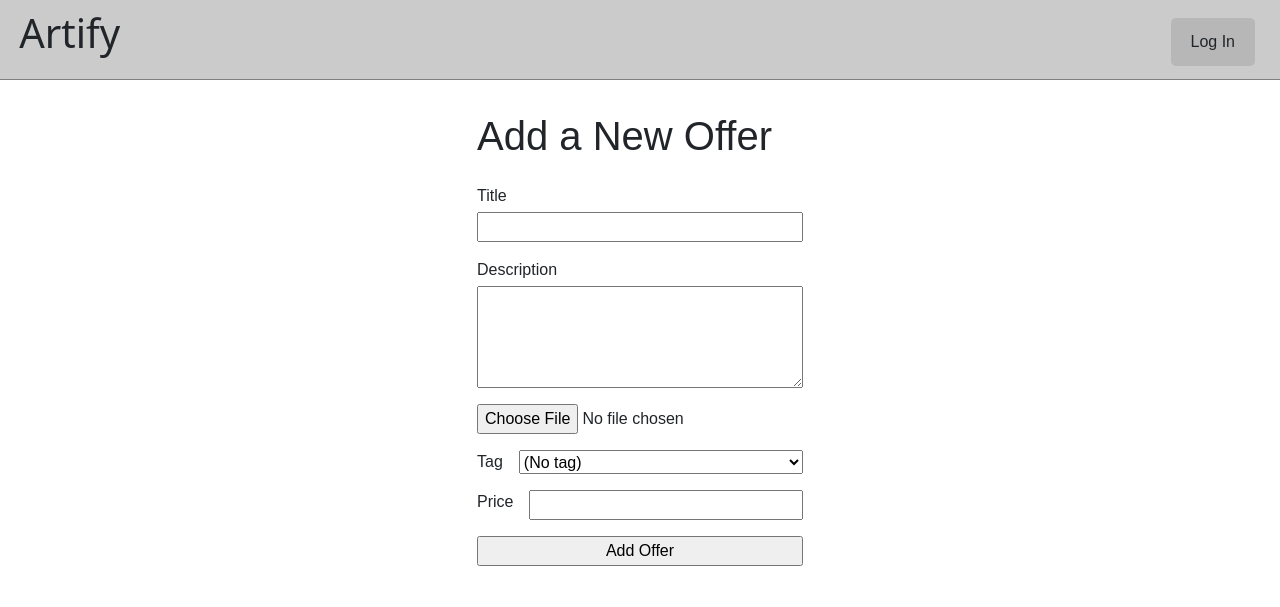
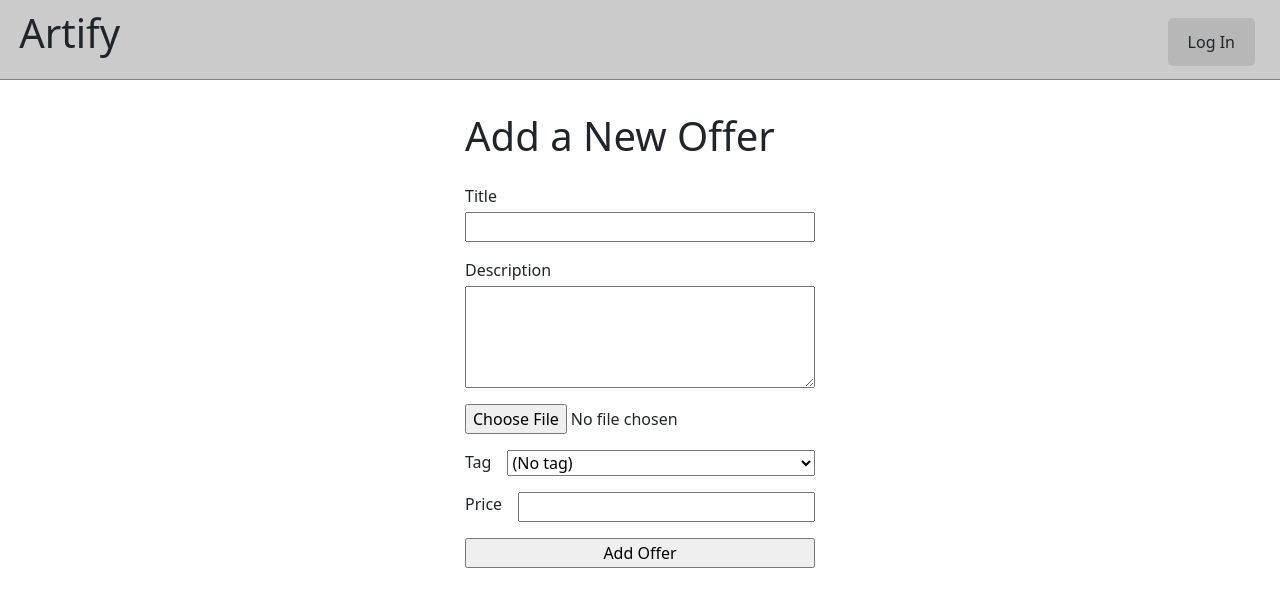
Before and after one commit to maxcutlyp/cits3403, a Flask app: page /add_offer in a window 1280 px wide. Shown: the top 607 px of the page. Run offline with Flask 3, Linux system fonts and the light colour scheme; data that the repository does not hold is empty; some libraries are stand-ins or nearby versions.

Commit message:
make fonts consistent across the site

```diff
--- a/app/static/css/homepage.css
+++ b/app/static/css/homepage.css
@@ -104,8 +104,6 @@
 }
 
 .background{
-    font-family: system-ui;
-
     display: grid;
     grid-template-rows: auto 1fr;
     height: 100vh;
--- a/app/static/css/messages.css
+++ b/app/static/css/messages.css
@@ -18,8 +18,6 @@ body {
 
     background-color: Canvas;
     color: currentColor;
-
-    font-family: system-ui;
 }
 
 #content {
--- a/app/static/css/styles.css
+++ b/app/static/css/styles.css
@@ -5,7 +5,7 @@
 body, html {
     margin: 0;
     padding: 0;
-    font-family: Arial, sans-serif;
+    font-family: system-ui;
 }
 
 .heading {
@@ -22,7 +22,6 @@ body, html {
     color: currentColor;
     padding-left: 1.2rem;
     padding-top: 0.2rem;
-    font-family: system-ui;
 }
 
 .heading > .nav-buttons {
```
